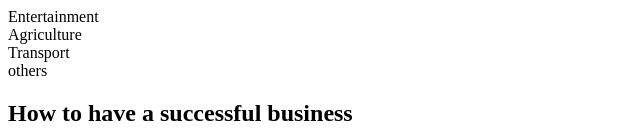
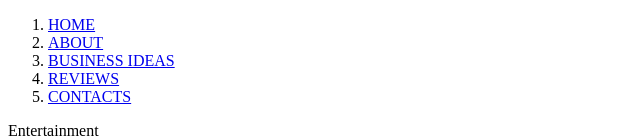
Before and after one commit to Allantoizmughus/Pitch-Project, a plain HTML site: page businessidea.html in a window 1280 px wide. Shown: the top 140 px of the page, without its empty margins (0-640 px from the left). Drawn offline with Linux system fonts and the light colour scheme.

Commit message:
Adds nav bar

```diff
--- a/businessidea.html
+++ b/businessidea.html
@@ -8,6 +8,15 @@
   <link type="text/css" rel="stylsheet" href="index.css">
 </head>
 <body>
+  <nav>
+    <ol>
+      <li> <a href="#home">HOME</a></li>
+      <li><a href="#about">ABOUT</a></li>
+      <li><a href="#business ideas">BUSINESS IDEAS</a></li>
+      <li><a href="#reviews">REVIEWS</a></li>
+      <li><a href="#contact">CONTACTS</a></li>
+    </ol>
+  </nav>
   <div id="categories">
     <div id="entertainment">Entertainment</div>
     <div id="agriculture">Agriculture</div>
```
